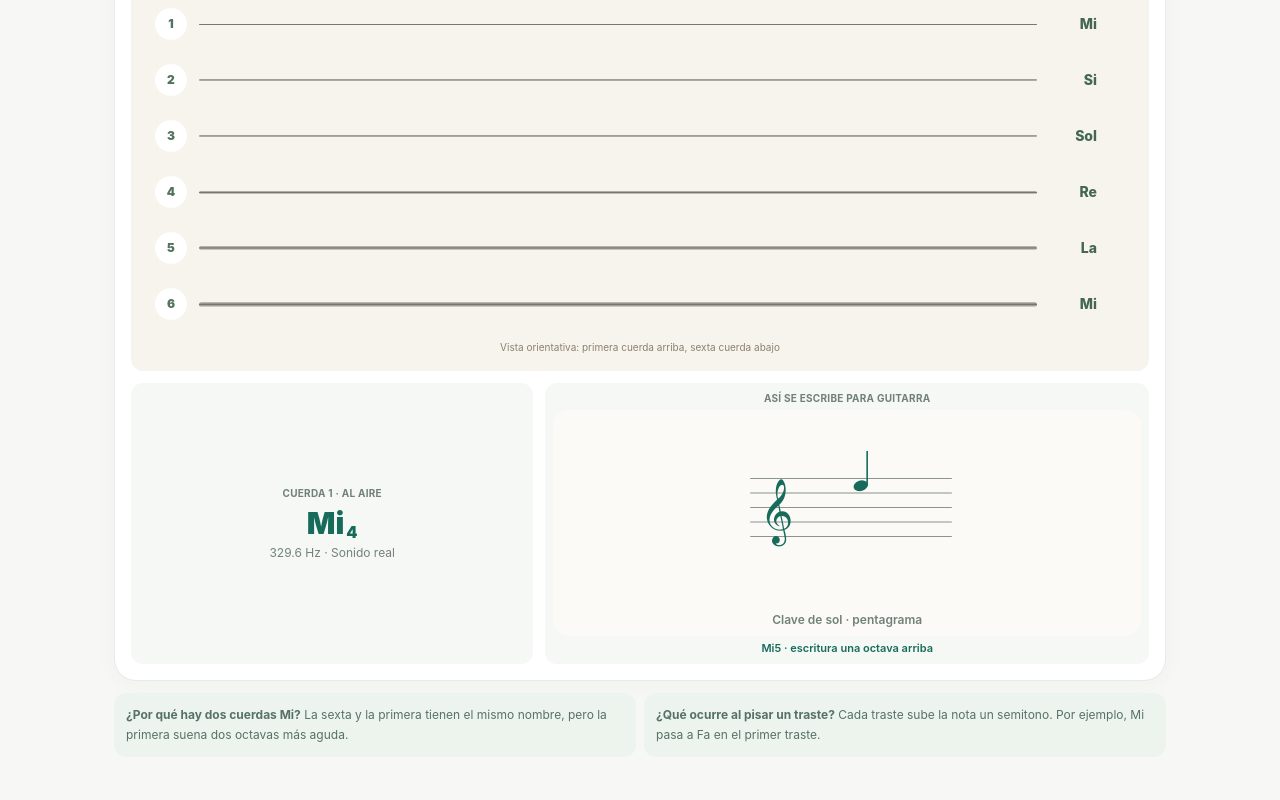
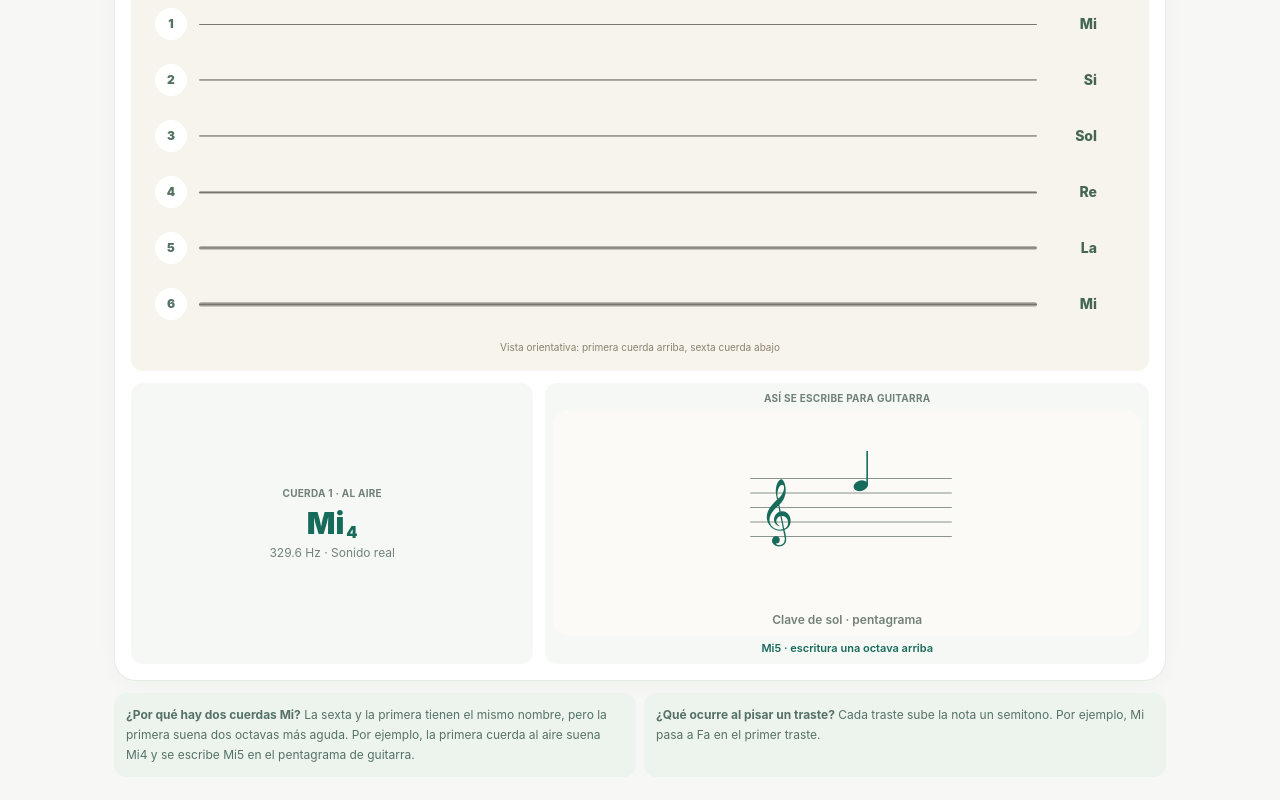
Before and after one commit to juanisidromejia/guitar-tutor, a Vue app: page /fundamentos in a window 1280 px wide. Shown: the part 330-1130 px from the top of the page. Built offline with nearby package versions, Linux system fonts and the light colour scheme.

Commit message:
Add guitar octave notation example to open strings

```diff
--- a/src/views/OpenStringsLesson.vue
+++ b/src/views/OpenStringsLesson.vue
@@ -98,7 +98,7 @@ function selectString(string: typeof strings[number]) {
     <div class="mt-3 grid gap-2 sm:grid-cols-2">
       <div class="rounded-xl bg-[#edf4ee] p-3 text-xs leading-5 text-[#567267]">
         <b>¿Por qué hay dos cuerdas Mi?</b>
-        La sexta y la primera tienen el mismo nombre, pero la primera suena dos octavas más aguda.
+        La sexta y la primera tienen el mismo nombre, pero la primera suena dos octavas más aguda. Por ejemplo, la primera cuerda al aire suena Mi4 y se escribe Mi5 en el pentagrama de guitarra.
       </div>
       <div class="rounded-xl bg-[#edf4ee] p-3 text-xs leading-5 text-[#567267]">
         <b>¿Qué ocurre al pisar un traste?</b>
```
